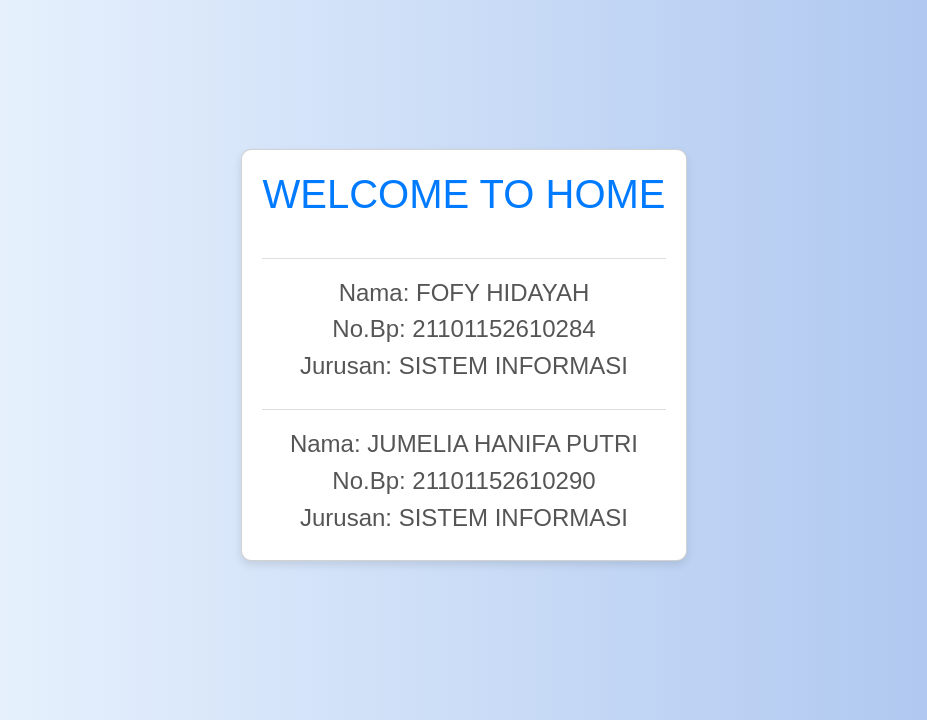
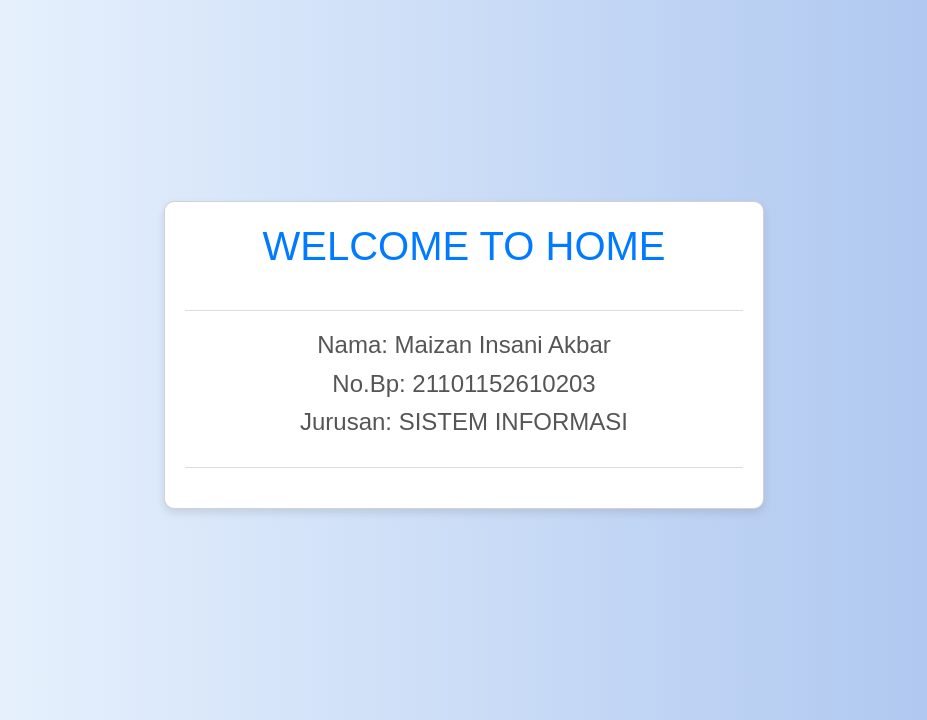
Before and after one commit to izanmaizan/metode_knn, a PHP site: page /admin/index.php in a window 1280 px wide. Shown: the part 80-800 px from the top of the page, without its empty margins (176-1103 px from the left). Run offline with PHP 8.4, Linux system fonts and the light colour scheme; the visitor is signed in with stand-in values (Sample User, id 1); data comes from the database, SQL or seed files in the repository; data that the repository does not hold is empty.

Commit message:
update final

```diff
--- a/admin/index.php
+++ b/admin/index.php
@@ -5,6 +5,8 @@ include 'header.php';
 <html lang="id">
 
 <head>
+    <meta charset="UTF-8">
+    <meta name="viewport" content="width=device-width, initial-scale=1.0">
     <title>Welcome to Home</title>
     <link href="https://cdn.jsdelivr.net/npm/bootstrap@5.3.3/dist/css/bootstrap.min.css" rel="stylesheet">
     <style>
@@ -27,6 +29,10 @@ include 'header.php';
         border-radius: 10px;
         box-shadow: 0 4px 8px rgba(0, 0, 0, 0.1);
         padding: 20px;
+        width: 100%;
+        max-width: 600px;
+        /* Lebar maksimum untuk menjaga responsivitas */
+        text-align: center;
     }
 
     .card h1 {
@@ -36,6 +42,7 @@ include 'header.php';
 
     .card h4 {
         color: #555;
+        margin-bottom: 10px;
     }
 
     .separator {
@@ -47,16 +54,13 @@ include 'header.php';
 
 <body>
     <div class="container main-content">
-        <div class="card text-center">
+        <div class="card">
             <h1>WELCOME TO HOME</h1>
             <div class="separator"></div>
-            <h4>Nama: FOFY HIDAYAH</h4>
-            <h4>No.Bp: 21101152610284</h4>
+            <h4>Nama: Maizan Insani Akbar</h4>
+            <h4>No.Bp: 21101152610203</h4>
             <h4>Jurusan: SISTEM INFORMASI</h4>
             <div class="separator"></div>
-            <h4>Nama: JUMELIA HANIFA PUTRI</h4>
-            <h4>No.Bp: 21101152610290</h4>
-            <h4>Jurusan: SISTEM INFORMASI</h4>
         </div>
     </div>
 
```
